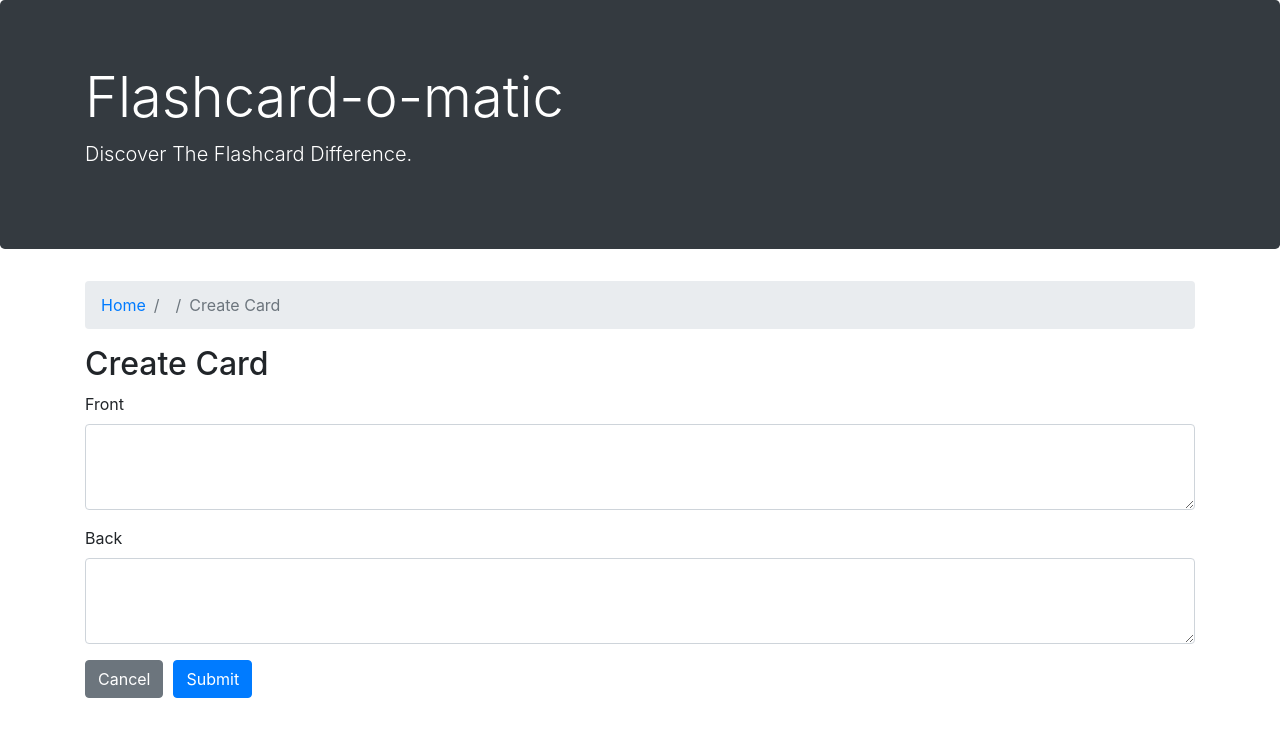
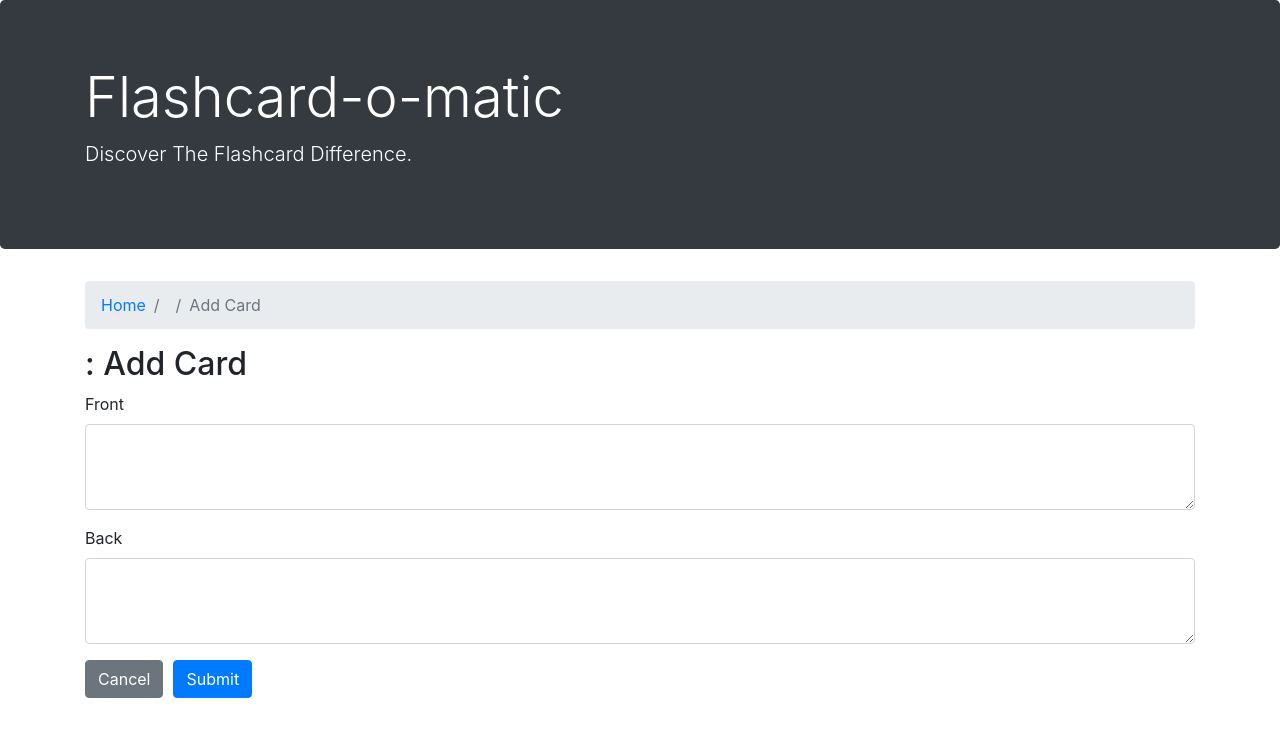
Before and after one commit to elersong/flashcards, a React (Create React App) app: page /decks/1/cards/new in a window 1280 px wide. Shown: the top 736 px of the page. Built offline with nearby package versions, Linux system fonts and the light colour scheme; no server answers; a web font is replaced by a local one.

Commit message:
update headings for CardForm to match project specs

```diff
--- a/data/db.json
+++ b/data/db.json
@@ -48,6 +48,12 @@
       "back": "back, no for real this time",
       "deckId": 1,
       "id": 7
+    },
+    {
+      "front": "",
+      "back": "",
+      "deckId": 1,
+      "id": 8
     }
   ]
 }
--- a/src/Layout/CardForm/index.js
+++ b/src/Layout/CardForm/index.js
@@ -41,7 +41,7 @@ export default function CardForm({ role, readDeck, readCard, updateCard, createC
 
   const handleSubmit = (e) => {
     const ABORT = new AbortController();
-    if (role === "Create") {
+    if (role === "Add") {
       const runCreateFunction = async () => {
         try {
           const response = await createCard(deckId, formData, ABORT.signal);
@@ -92,10 +92,10 @@ export default function CardForm({ role, readDeck, readCard, updateCard, createC
           <li className="breadcrumb-item">
             <Link to={`/decks/${deckInfo.id}`}>{deckInfo.name}</Link>
           </li>
-          <li className="breadcrumb-item active">{role} Card</li>
+          <li className="breadcrumb-item active">{role} Card {cardId}</li>
         </ol>
       </nav>
-      <h2>{role} Card</h2>
+      <h2>{deckInfo.name}: {role} Card</h2>
 
       <form onSubmit={handleSubmit}>
         <div className="form-group">
--- a/src/Layout/index.js
+++ b/src/Layout/index.js
@@ -107,7 +107,7 @@ function Layout() {
             <CardForm role="Edit" readDeck={readDeck} readCard={readCard} updateCard={updateCard} />
           </Route>
           <Route path="/decks/:deckId/cards/new">
-            <CardForm role="Create" readDeck={readDeck} createCard={createCard} />
+            <CardForm role="Add" readDeck={readDeck} createCard={createCard} />
           </Route>
           <Route path="/decks/:deckId/study">
             <Study readDeck={readDeck} listCards={listCards} />
```
